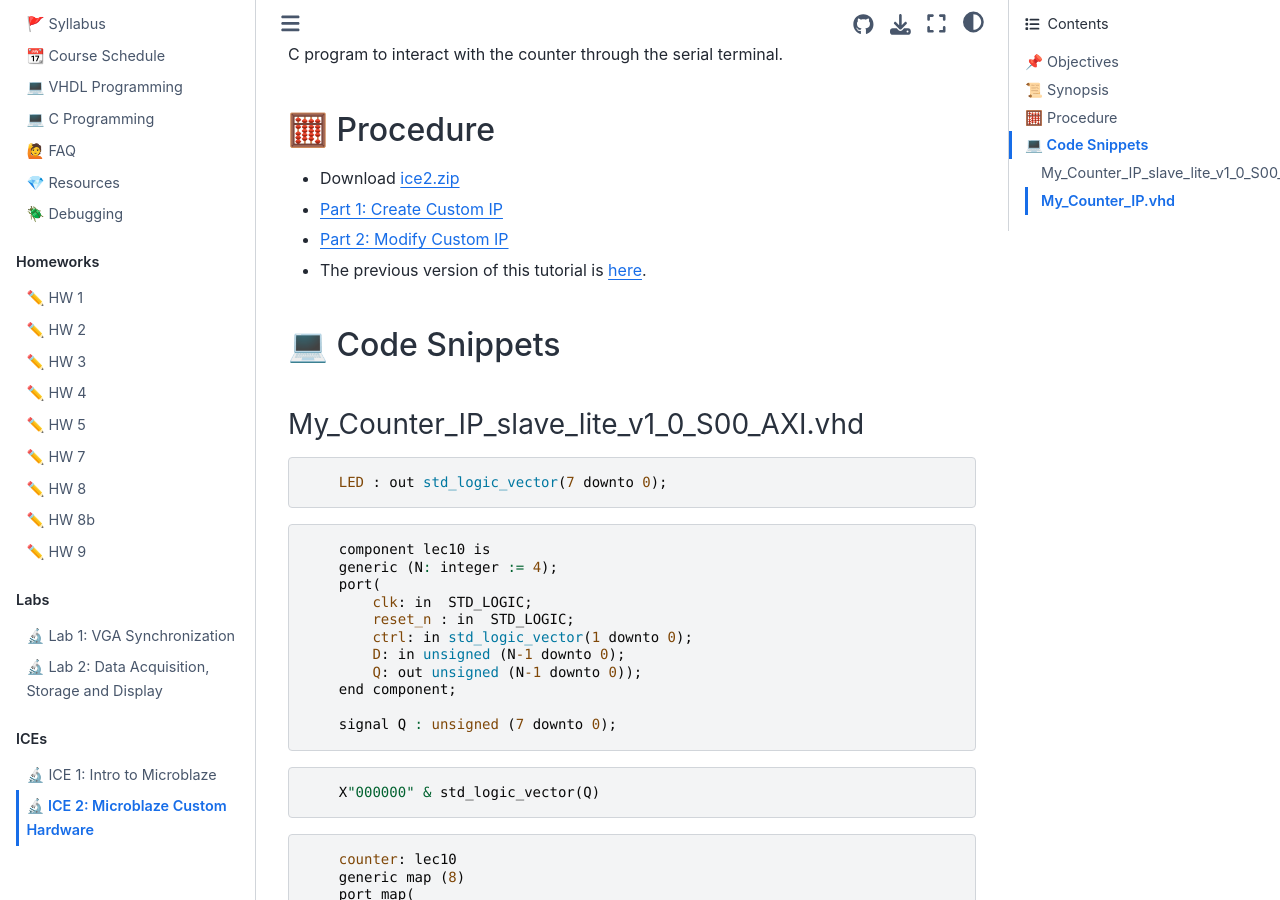
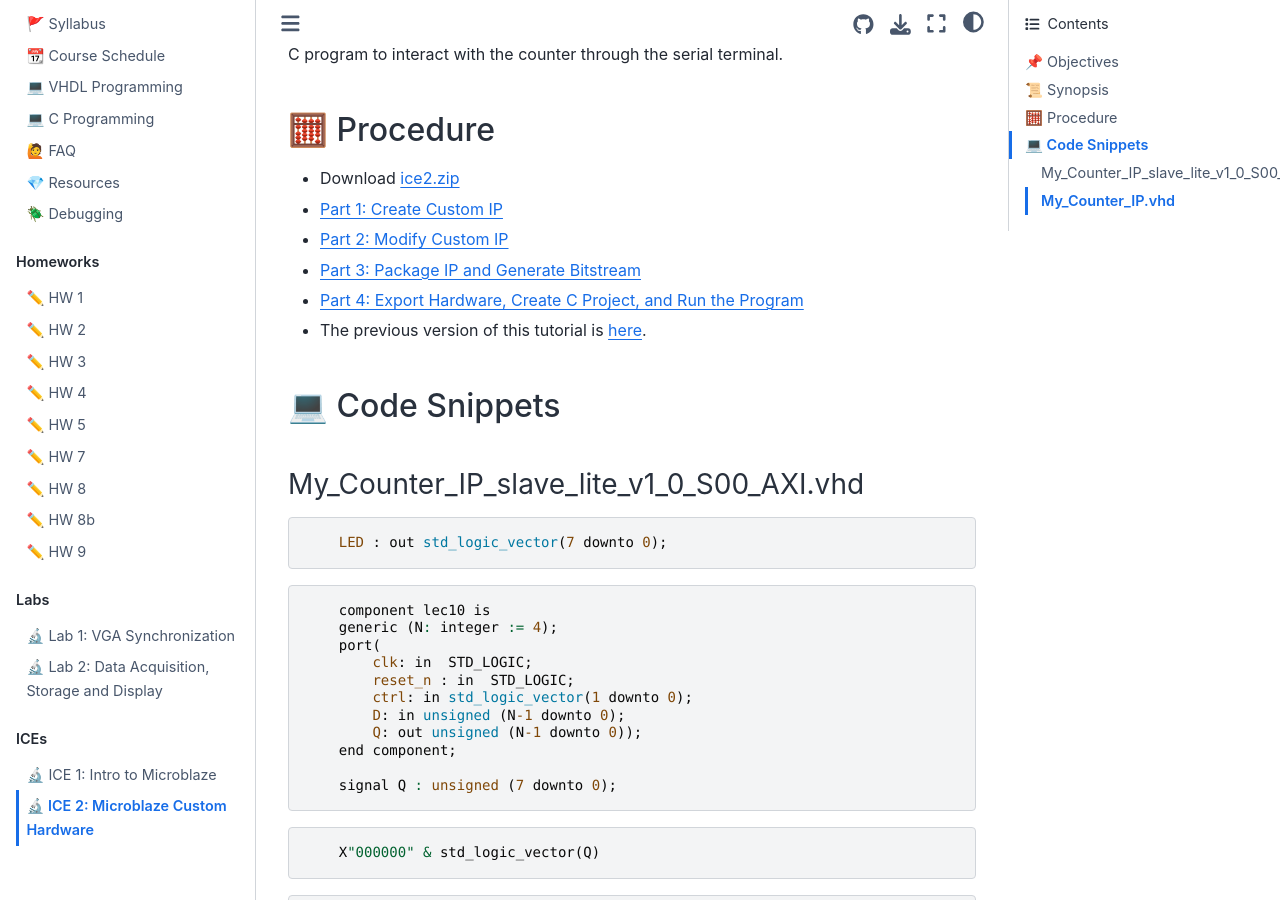
Before and after one commit to USAFA-ECE/ece383, a Jupyter Book: the page built from book/Assignments/ice2.md, in a window 1280 px wide and 900 px high, scrolled down 397 px. Built offline with Jupyter Book 1.0.4 settings and Sphinx 7.4.7 and the Sphinx Book theme 1.1.4, drawn with Linux system fonts in a browser that asks for light colours; pages that are not in the unit, such as notebooks, are missing from menus.

Commit message:
Update ice2.md

```diff
--- a/book/Assignments/ice2.md
+++ b/book/Assignments/ice2.md
@@ -13,6 +13,8 @@ In this ICE, you will add a counter with LEDs to the Microblaze hardware design
 - Download [ice2.zip](https://github.com/USAFA-ECE/ece383/raw/refs/heads/main/book/Assignments/files/ice2.zip)
 - [Part 1: Create Custom IP](https://guidejar.com/guides/1ebb47ec-55d2-4f3f-b81d-8580d2e4bf47)
 - [Part 2: Modify Custom IP](https://guidejar.com/guides/b711882d-cac2-43c3-9f04-f4e694d5cfbb)
+- [Part 3: Package IP and Generate Bitstream](https://guidejar.com/guides/6c5e6144-d1ff-493f-b89a-799b0b429ccf)
+- [Part 4: Export Hardware, Create C Project, and Run the Program](https://guidejar.com/guides/1ae960f7-193d-4831-9270-beee56c90420)
 - The previous version of this tutorial is [here](https://georgeyork.github.io/ECE383_web/hand/Lec18_Install_short_version.pdf).
 
 ## 💻 Code Snippets
```
